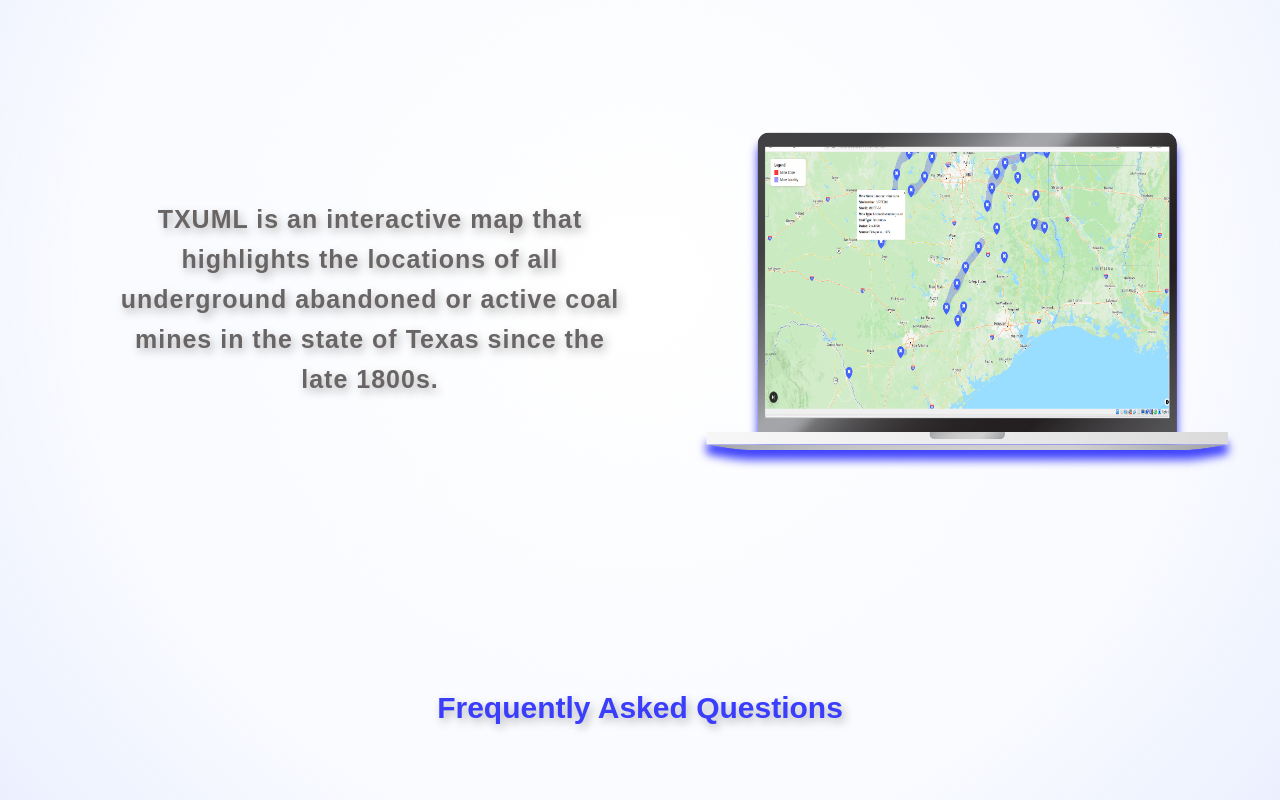
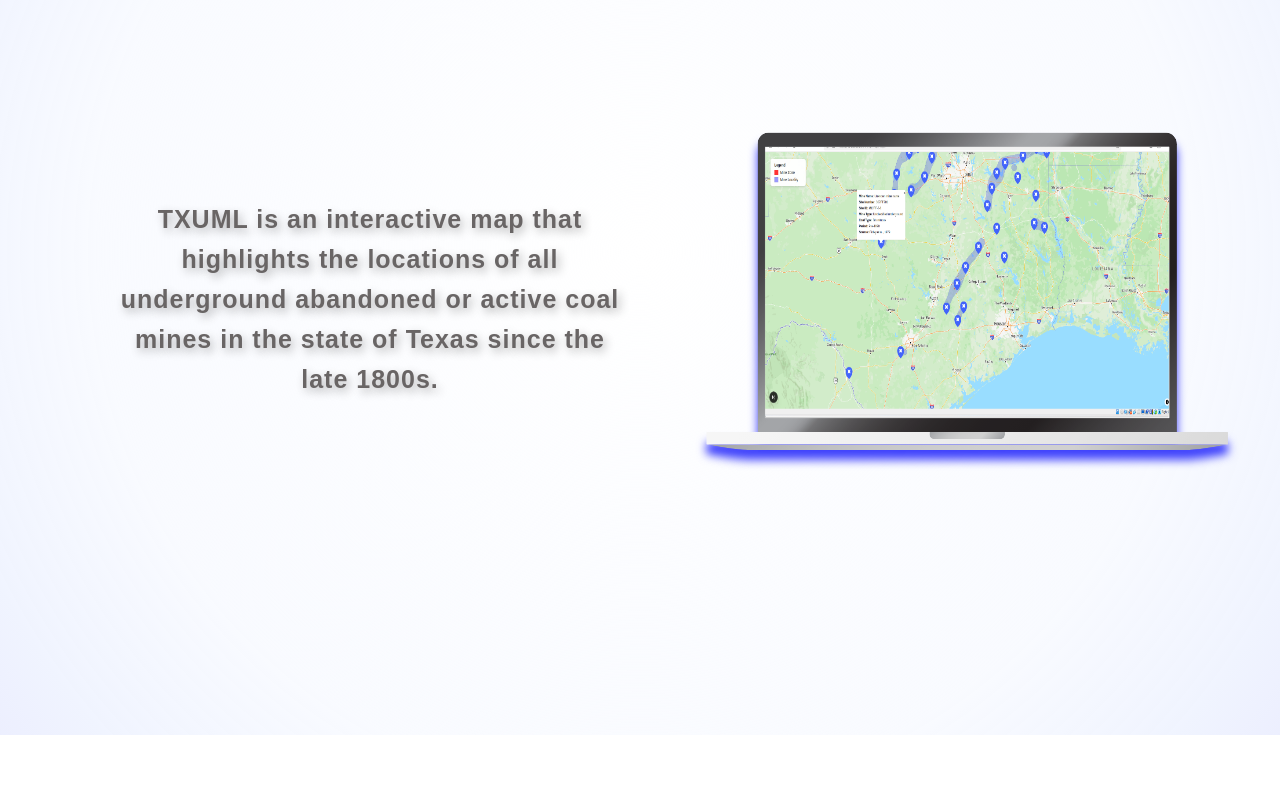
Before and after one commit to saadkhairullah/TXUML, a Next.js app in the folder tx-uml/: page /about in a window 1280 px wide. Shown: the part 1069-1869 px from the top of the page. After the commit the page ends 1804 px from the top, so only its background shows below. Built offline with nearby package versions, Linux system fonts and the light colour scheme; a web font is replaced by a local one.

Commit message:
tsx components

```diff
--- a/tx-uml/app/about/page.tsx
+++ b/tx-uml/app/about/page.tsx
@@ -1,44 +1,19 @@
 import React from "react";
-import Image from "../assets/images/laptop-img.svg";
 import Navbar from "../components/landing-page/Navbar";
 import Hero from "../components/landing-page/Hero";
+import About from "../components/landing-page/About";
 
 // Use the video file as a static asset by referencing its path directly in the video tag
 import "./page.css";
 import "../index.css";
 
-// this is where the about page frontend goes
-// const Video = () => {
-//   return (
-//     <video className="video" controls autoPlay muted loop>
-//       <source src="../assets/introBg.webm" type="video/webm" />
-//       <source src="../assets/introBg.mp4" type="video/mp4" />
-//     </video>
-//   );
-// };
 
 const AboutPage = () => {
   return (
     <div>
-
       <Navbar />
-
       <Hero />
-
-        <div className="about-section">
-          <h2>About Us</h2>
-          <div className="about-content">
-            <p>
-              TXUML is an interactive map that highlights the locations of all
-              underground abandoned or active coal mines in the state of Texas
-              since the late 1800s.
-            </p>
-            <div className="image-container">
-              <img src={Image.src} alt="TXUML Logo" />
-            </div>
-          </div>
-          <h2>Frequently Asked Questions</h2>
-        </div>
+      <About />
     </div>
   );
 };
--- /dev/null
+++ b/tx-uml/app/components/landing-page/About.tsx
@@ -0,0 +1,23 @@
+// components/AboutSection.tsx
+import React from "react";
+import Image from "../../assets/images/laptop-img.svg";
+
+const AboutSection = () => {
+  return (
+    <div className="about-section">
+      <h2>About Us</h2>
+      <div className="about-content">
+        <p>
+          TXUML is an interactive map that highlights the locations of all
+          underground abandoned or active coal mines in the state of Texas since
+          the late 1800s.
+        </p>
+        <div className="image-container">
+          <img src={Image.src} alt="TXUML Map Illustration" />
+        </div>
+      </div>
+    </div>
+  );
+};
+
+export default AboutSection;
```
